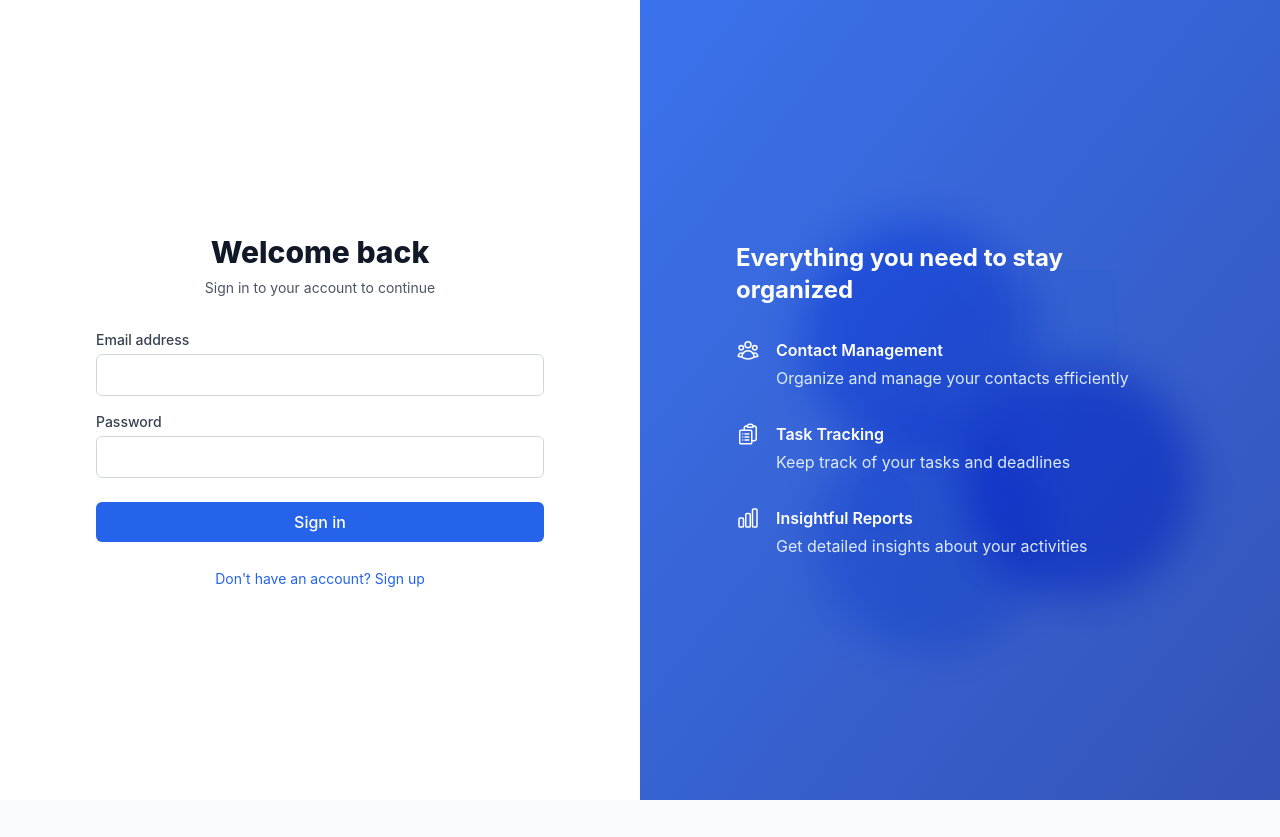
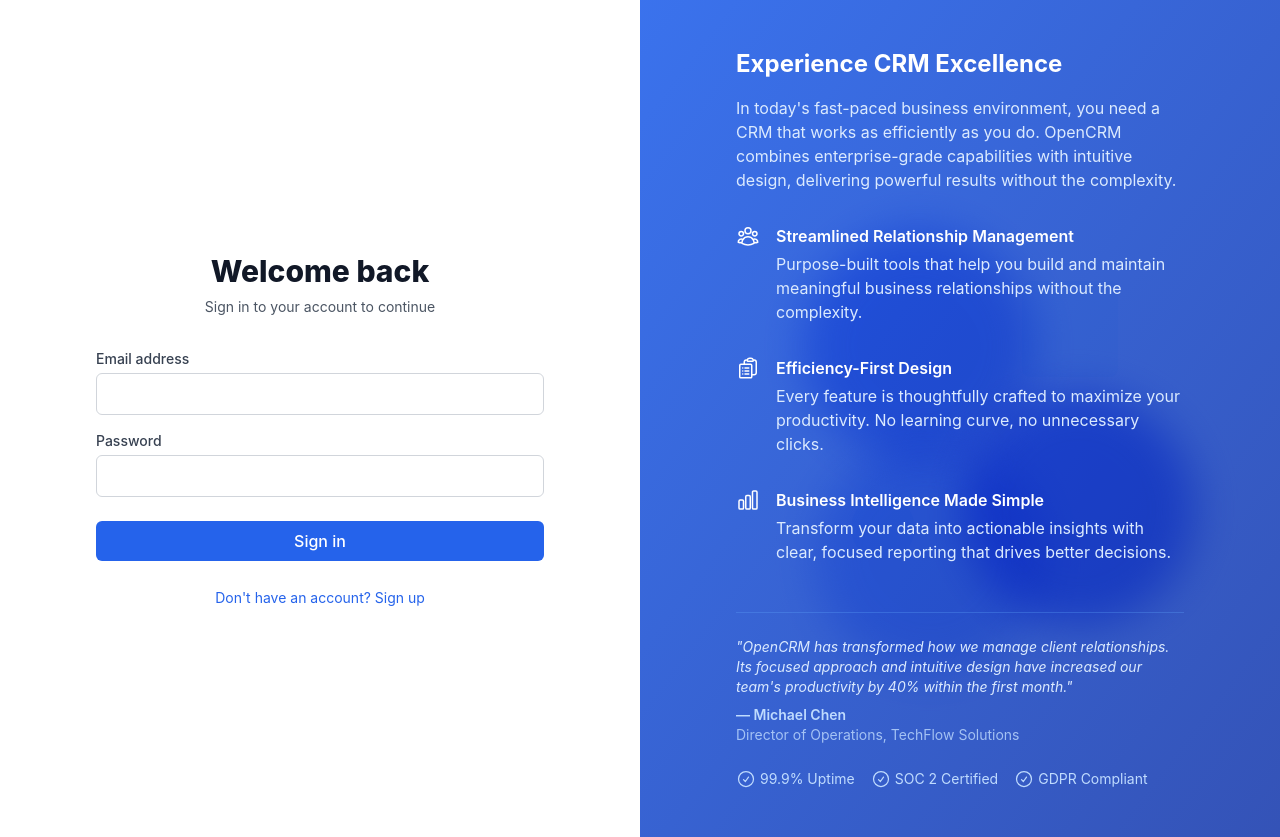
Before and after one commit to saurabhwebdev/opencrm, a React (Create React App) app: page /login in a window 1280 px wide. Before the commit the page ends 800 px from the top, so only its background shows below. Built offline with nearby package versions, Linux system fonts and the light colour scheme.

Commit message:
Improved Login Page and add help page

```diff
--- a/src/App.jsx
+++ b/src/App.jsx
@@ -10,6 +10,7 @@
 import Login from './pages/auth/Login';
 import Signup from './pages/auth/Signup';
 import Profile from './pages/Profile';
+import Help from './pages/Help';
 
 const PrivateRoute = ({ children }) => {
   const { user, loading } = useAuth();
@@ -45,6 +46,7 @@
                     <Route path="/tasks" element={<Tasks />} />
                     <Route path="/reports" element={<Reports />} />
                     <Route path="/profile" element={<Profile />} />
+                    <Route path="/help" element={<Help />} />
                   </Routes>
                 </Layout>
               </PrivateRoute>
--- a/src/components/Layout.jsx
+++ b/src/components/Layout.jsx
@@ -3,10 +3,27 @@
 import { useAuth } from '../contexts/AuthContext';
 import { useNavigate } from 'react-router-dom';
 import toast from 'react-hot-toast';
+import {
+  HomeIcon,
+  UserGroupIcon,
+  ClipboardDocumentListIcon,
+  ChartBarIcon,
+  UserCircleIcon,
+  QuestionMarkCircleIcon
+} from '@heroicons/react/24/outline';
 
 export default function Layout({ children }) {
   const { signOut } = useAuth();
   const navigate = useNavigate();
+
+  const navigation = [
+    { name: 'Dashboard', href: '/', icon: HomeIcon },
+    { name: 'Contacts', href: '/contacts', icon: UserGroupIcon },
+    { name: 'Tasks', href: '/tasks', icon: ClipboardDocumentListIcon },
+    { name: 'Reports', href: '/reports', icon: ChartBarIcon },
+    { name: 'Profile', href: '/profile', icon: UserCircleIcon },
+    { name: 'Help', href: '/help', icon: QuestionMarkCircleIcon },
+  ];
 
   const handleSignOut = async () => {
     try {
@@ -20,7 +37,7 @@
 
   return (
     <div className="flex h-screen bg-gray-50">
-      <Sidebar onSignOut={handleSignOut} />
+      <Sidebar onSignOut={handleSignOut} navigation={navigation} />
       <div className="flex-1 overflow-auto">
         <main className="p-6">{children}</main>
       </div>
--- /dev/null
+++ b/src/pages/Help.jsx
@@ -0,0 +1,138 @@
+import React from 'react';
+import {
+  LightBulbIcon,
+  SparklesIcon,
+  ShieldCheckIcon,
+  ClockIcon,
+  ChartBarIcon,
+  UserGroupIcon
+} from '@heroicons/react/24/outline';
+
+export default function Help() {
+  const benefits = [
+    {
+      icon: LightBulbIcon,
+      title: "Why Choose OpenCRM?",
+      description: "In a world of complex CRM solutions, OpenCRM stands out by focusing on what truly matters - helping you build and maintain meaningful relationships without the complexity. We believe that managing relationships shouldn't require extensive training or complicated workflows."
+    },
+    {
+      icon: SparklesIcon,
+      title: "Designed for Efficiency",
+      description: "Every feature in OpenCRM is thoughtfully crafted with your productivity in mind. No steep learning curves, no unnecessary clicks, and no confusing interfaces. Just the tools you need, right where you expect them to be."
+    },
+    {
+      icon: ShieldCheckIcon,
+      title: "Security & Privacy First",
+      description: "Your data security is our top priority. With SOC 2 certification and GDPR compliance, you can trust that your information is protected by industry-leading security measures while remaining fully accessible to you."
+    }
+  ];
+
+  const features = [
+    {
+      icon: UserGroupIcon,
+      title: "Contact Management",
+      description: "Organize your network effectively with our intuitive contact management system. Add detailed information, track interactions, and maintain meaningful relationships with ease."
+    },
+    {
+      icon: ClockIcon,
+      title: "Task Management",
+      description: "Stay on top of your commitments with our streamlined task management. Set priorities, due dates, and never miss an important follow-up again."
+    },
+    {
+      icon: ChartBarIcon,
+      title: "Insights & Analytics",
+      description: "Make informed decisions with clear, actionable insights about your relationships and activities. Our reports focus on metrics that matter, helping you improve your relationship management strategy."
+    }
+  ];
+
+  return (
+    <div className="container mx-auto px-4 py-8 max-w-5xl">
+      {/* Header Section */}
+      <div className="text-center mb-12">
+        <h1 className="text-3xl font-bold text-gray-900 mb-4">
+          Welcome to OpenCRM
+        </h1>
+        <p className="text-lg text-gray-600 max-w-3xl mx-auto">
+          Your solution for simplified relationship management. We've created OpenCRM with one goal in mind:
+          to help you maintain meaningful connections without the complexity of traditional CRM systems.
+        </p>
+      </div>
+
+      {/* Benefits Section */}
+      <div className="mb-16">
+        <h2 className="text-2xl font-bold text-gray-900 mb-8">Why OpenCRM?</h2>
+        <div className="grid grid-cols-1 md:grid-cols-3 gap-8">
+          {benefits.map((benefit) => (
+            <div key={benefit.title} className="bg-white rounded-xl shadow-sm p-6">
+              <div className="flex items-center mb-4">
+                <div className="p-2 rounded-lg bg-blue-500/10">
+                  <benefit.icon className="h-6 w-6 text-blue-500" />
+                </div>
+              </div>
+              <h3 className="text-lg font-semibold text-gray-900 mb-2">
+                {benefit.title}
+              </h3>
+              <p className="text-gray-600">
+                {benefit.description}
+              </p>
+            </div>
+          ))}
+        </div>
+      </div>
+
+      {/* Features Overview */}
+      <div className="mb-16">
+        <h2 className="text-2xl font-bold text-gray-900 mb-8">Core Features</h2>
+        <div className="grid grid-cols-1 md:grid-cols-3 gap-8">
+          {features.map((feature) => (
+            <div key={feature.title} className="bg-white rounded-xl shadow-sm p-6">
+              <div className="flex items-center mb-4">
+                <div className="p-2 rounded-lg bg-blue-500/10">
+                  <feature.icon className="h-6 w-6 text-blue-500" />
+                </div>
+              </div>
+              <h3 className="text-lg font-semibold text-gray-900 mb-2">
+                {feature.title}
+              </h3>
+              <p className="text-gray-600">
+                {feature.description}
+              </p>
+            </div>
+          ))}
+        </div>
+      </div>
+
+      {/* Getting Started Section */}
+      <div className="bg-gradient-to-br from-blue-500 to-blue-600 rounded-xl text-white p-8 mb-16">
+        <div className="max-w-3xl mx-auto text-center">
+          <h2 className="text-2xl font-bold mb-4">Ready to Get Started?</h2>
+          <p className="mb-6">
+            Join thousands of professionals who have simplified their relationship management with OpenCRM.
+            Our intuitive design ensures you can start organizing your network immediately, with no lengthy
+            setup process or training required.
+          </p>
+          <div className="flex justify-center space-x-4">
+            <div className="flex items-center">
+              <ShieldCheckIcon className="h-5 w-5 mr-2" />
+              <span>No Credit Card Required</span>
+            </div>
+            <div className="flex items-center">
+              <ClockIcon className="h-5 w-5 mr-2" />
+              <span>Set Up in Minutes</span>
+            </div>
+          </div>
+        </div>
+      </div>
+
+      {/* Testimonial Section */}
+      <div className="max-w-3xl mx-auto text-center">
+        <blockquote className="text-xl text-gray-600 italic mb-4">
+          "OpenCRM has revolutionized how we manage our professional relationships.
+          Its simplicity and effectiveness have made it an indispensable tool for our team."
+        </blockquote>
+        <p className="text-gray-900 font-semibold">Sarah Mitchell</p>
+        <p className="text-gray-600">Founder, Innovative Solutions</p>
+      </div>
+    </div>
+  );
+}
--- a/src/pages/auth/Login.jsx
+++ b/src/pages/auth/Login.jsx
@@ -47,18 +47,18 @@
   const features = [
     {
       icon: UserGroupIcon,
-      title: "Contact Management",
-      description: "Organize and manage your contacts efficiently"
+      title: "Streamlined Relationship Management",
+      description: "Purpose-built tools that help you build and maintain meaningful business relationships without the complexity."
     },
     {
       icon: ClipboardDocumentListIcon,
-      title: "Task Tracking",
-      description: "Keep track of your tasks and deadlines"
+      title: "Efficiency-First Design",
+      description: "Every feature is thoughtfully crafted to maximize your productivity. No learning curve, no unnecessary clicks."
     },
     {
       icon: ChartBarIcon,
-      title: "Insightful Reports",
-      description: "Get detailed insights about your activities"
+      title: "Business Intelligence Made Simple",
+      description: "Transform your data into actionable insights with clear, focused reporting that drives better decisions."
     }
   ];
 
@@ -132,11 +132,14 @@
         </div>
       </div>
 
-      {/* Right Side - Features */}
+      {/* Right Side - Professional Features */}
       <div className="w-1/2 relative text-white p-12 flex items-center overflow-hidden">
         <FloatingBackground />
         <div className="relative z-10 max-w-md mx-auto">
-          <h3 className="text-2xl font-bold mb-8">Everything you need to stay organized</h3>
+          <h3 className="text-2xl font-bold mb-4">Experience CRM Excellence</h3>
+          <p className="text-blue-100 mb-8">
+            In today's fast-paced business environment, you need a CRM that works as efficiently as you do. OpenCRM combines enterprise-grade capabilities with intuitive design, delivering powerful results without the complexity.
+          </p>
           <div className="space-y-8">
             {features.map((feature, index) => (
               <Transition
@@ -158,6 +161,37 @@
               </Transition>
             ))}
           </div>
+
+          {/* Enhanced social proof section */}
+          <div className="mt-12 pt-6 border-t border-blue-400/30">
+            <div className="flex items-start space-x-4">
+              <div className="flex-1">
+                <p className="text-sm text-blue-100 italic">
+                  "OpenCRM has transformed how we manage client relationships. Its focused approach and intuitive design have increased our team's productivity by 40% within the first month."
+                </p>
+                <p className="text-sm text-blue-200 mt-2 font-semibold">
+                  — Michael Chen
+                </p>
+                <p className="text-sm text-blue-200/80">
+                  Director of Operations, TechFlow Solutions
+                </p>
+              </div>
+            </div>
+            <div className="mt-6 flex items-center space-x-4 text-sm text-blue-200">
+              <div className="flex items-center">
+                <CheckCircleIcon className="h-5 w-5 mr-1" />
+                <span>99.9% Uptime</span>
+              </div>
+              <div className="flex items-center">
+                <CheckCircleIcon className="h-5 w-5 mr-1" />
+                <span>SOC 2 Certified</span>
+              </div>
+              <div className="flex items-center">
+                <CheckCircleIcon className="h-5 w-5 mr-1" />
+                <span>GDPR Compliant</span>
+              </div>
+            </div>
+          </div>
         </div>
       </div>
     </div>
```
Also changed, not shown: src/components/Sidebar.jsx (+7 -36 lines), 1 other file (tests, documents, lock files or other folders).
